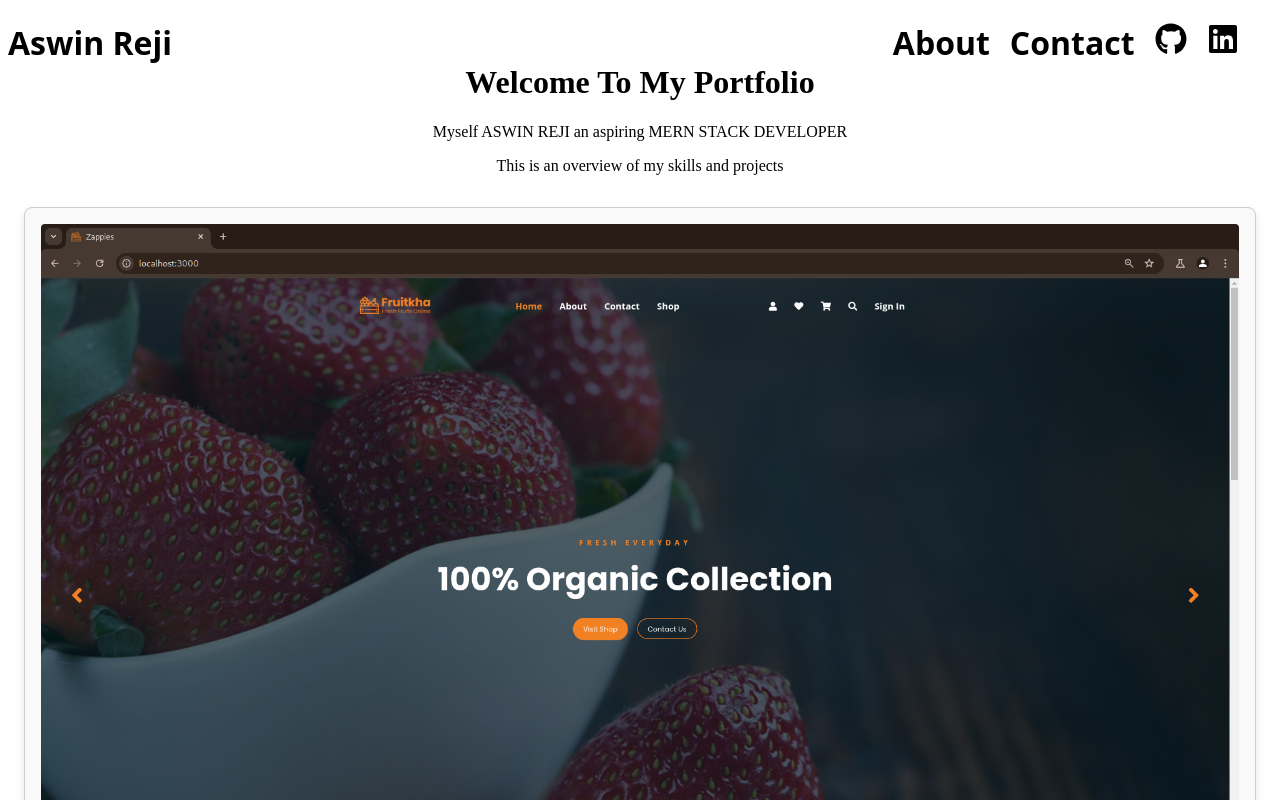
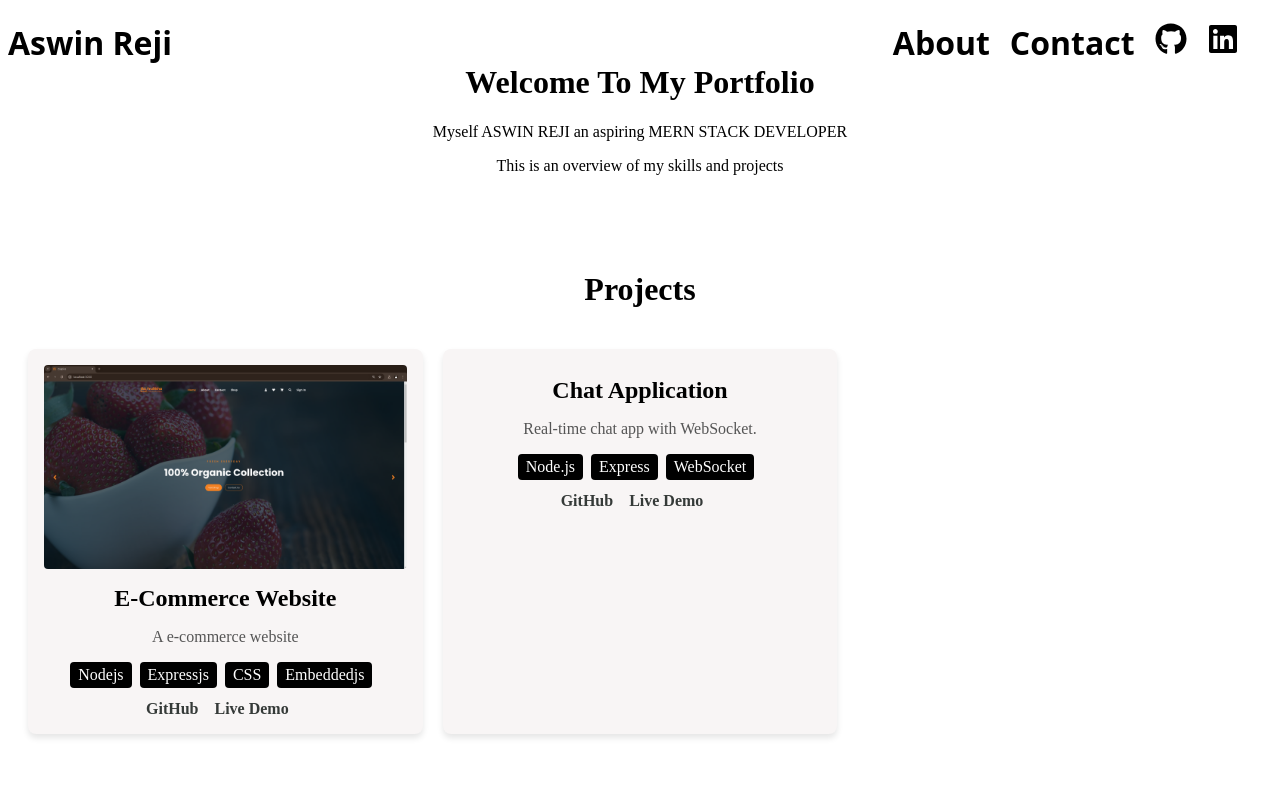
Before and after one commit to dev-aswinreji/portfolio, a React (Vite) app: page / in a window 1280 px wide. Shown: the top 800 px of the page. Built offline with nearby package versions, Linux system fonts and the light colour scheme.

Commit message:
feat: Project showing ui changed to grid it make it more beautiful

```diff
--- a/src/pages/home/components/projects/projectCard.css
+++ b/src/pages/home/components/projects/projectCard.css
@@ -1,15 +1,29 @@
+.project-heading {
+    padding-top: 4rem;
+}
+.project-grid {
+    display: grid;
+    grid-template-columns: repeat(3, 1fr);
+    /* 3 columns */
+    gap: 20px;
+    /* Spacing between grid items */
+    padding: 20px;
+    /* Optional padding for the container */
+}
+
 .project-card {
-    border: 1px solid #ccc;
+    background-color: #f8f5f5;
+    box-shadow: 0 4px 6px rgba(0, 0, 0, 0.1);
     border-radius: 8px;
+    overflow: hidden;
+    text-align: center;
     padding: 16px;
-    margin: 16px;
-    background-color: #f9f9f9;
-    box-shadow: 0 4px 8px rgba(0, 0, 0, 0.1);
-    transition: transform 0.2s;
+    transition: transform 0.3s ease, box-shadow 0.3s ease;
 }
 
 .project-card:hover {
-    transform: scale(1.05);
+    transform: translateY(-5px);
+    box-shadow: 0 6px 12px rgba(0, 0, 0, 0.15);
 }
 
 .project-image {
@@ -33,7 +47,7 @@
 }
 
 .tech-item {
-    background-color: #0078d7;
+    background-color: #000000;
     color: white;
     padding: 4px 8px;
     margin-right: 8px;
@@ -43,7 +57,7 @@
 
 .project-links .link {
     margin-right: 16px;
-    color: #0078d7;
+    color: #353a38;
     text-decoration: none;
     font-weight: bold;
 }
@@ -51,3 +65,17 @@
 .project-links .link:hover {
     text-decoration: underline;
 }
+
+@media (max-width: 768px) {
+    .project-grid {
+        grid-template-columns: repeat(2, 1fr);
+        /* 2 columns on smaller screens */
+    }
+}
+
+@media (max-width: 480px) {
+    .project-grid {
+        grid-template-columns: 1fr;
+        /* 1 column on very small screens */
+    }
+}
--- a/src/pages/home/components/projects/projectList.tsx
+++ b/src/pages/home/components/projects/projectList.tsx
@@ -7,7 +7,7 @@
             description: 'A e-commerce website',
             githubLink: 'https://github.com/dev-aswinreji/buzzbrewsandchills',
             liveDemo: 'http://localhost:3000',
-            techStack: ['Nodejs', 'Expressjs', 'CSS','Embeddedjs'],
+            techStack: ['Nodejs', 'Expressjs', 'CSS', 'Embeddedjs'],
             imageUrl: './project-images/home.png', // Optional
         },
         {
@@ -19,7 +19,9 @@
         },
     ];
     return (
-        <div className="project-list">
+        <>
+            <h1 className="project-heading" style={{textAlign:"center"}}>Projects</h1>
+            <div className="project-grid">
                 {
                     projects.map((project, index) => (
                         <ProjectCard
@@ -34,5 +36,6 @@
                     ))
                 }
             </div>
+        </>
     )
 }
```
Lines whose indentation alone changed are shown as unchanged.
